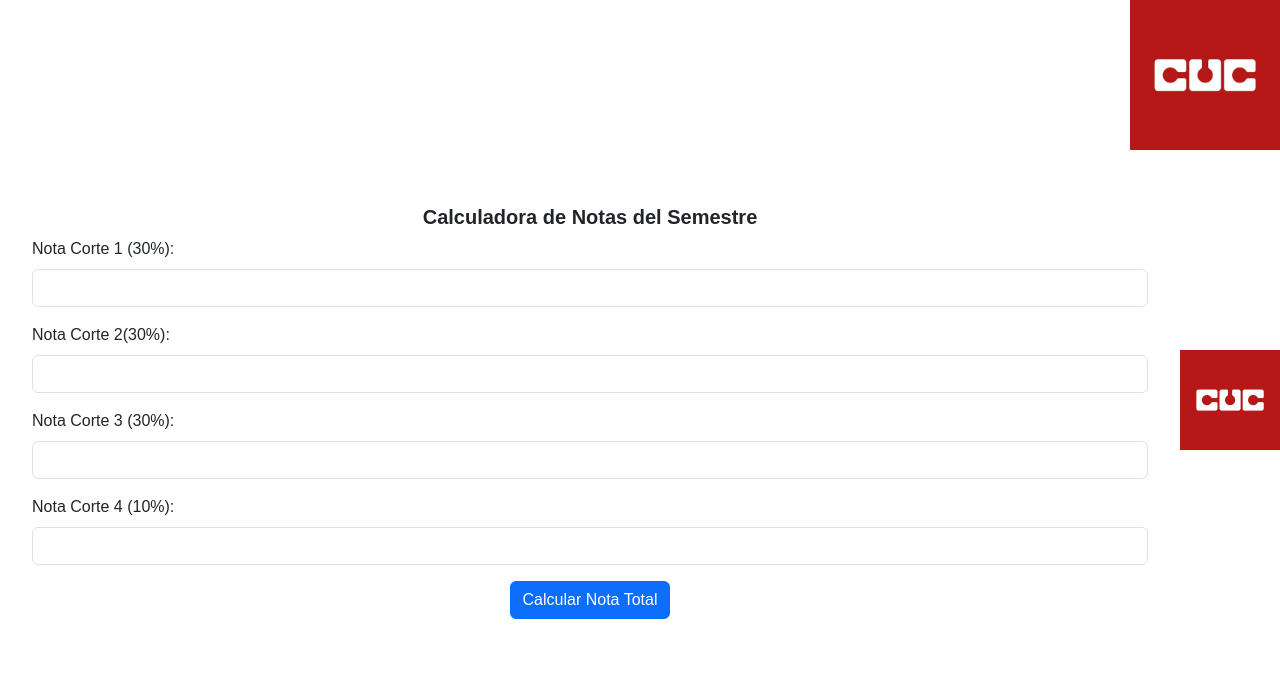
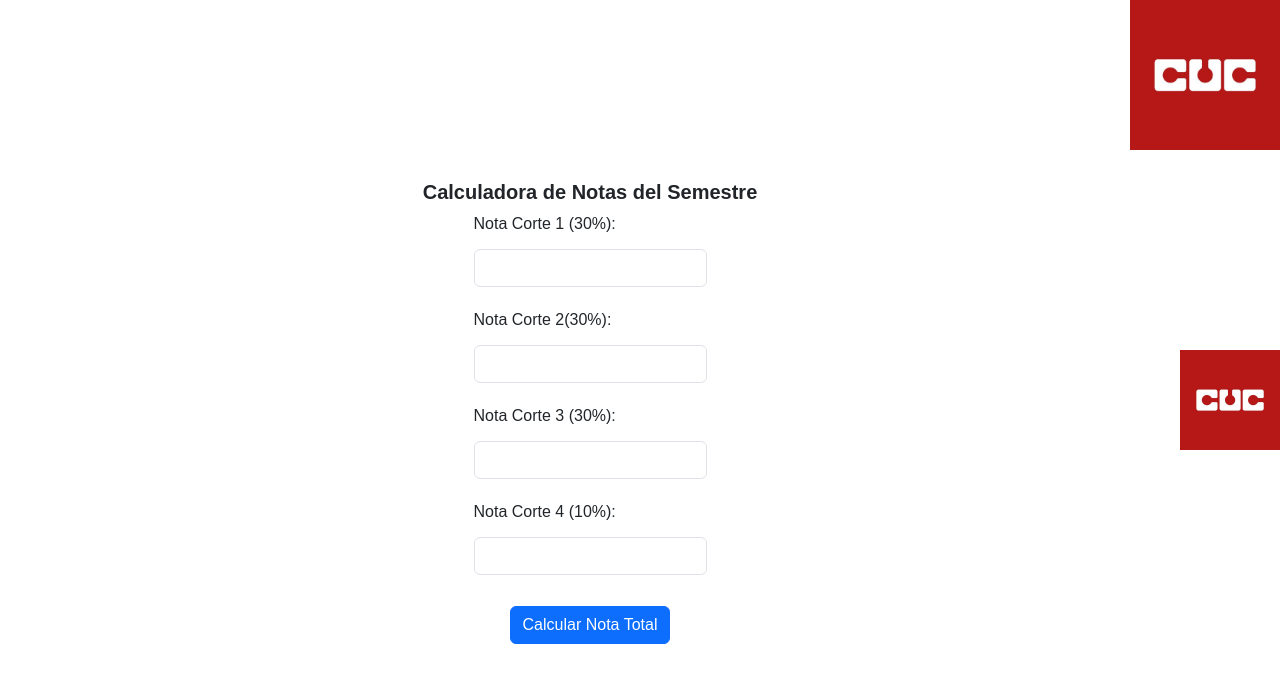
Before and after one commit to jcala03/BuenasPracticas, a plain HTML site: page index.html in a window 1280 px wide. Drawn offline with nearby package versions, Linux system fonts and the light colour scheme; files whose address does not match are found by name.

```diff
--- a/styles.css
+++ b/styles.css
@@ -19,32 +19,42 @@
     border-radius: 10px;
     box-shadow: 0 0 10px rgba(0, 0, 0, 0.1);
     width: 400px;
+    display: flex;
+    flex-direction: column;
+    align-items: center; /* Centra los elementos dentro del contenedor */
 }
 
 h1 {
-    font-size: 20px; /* Reduce el tamaño del texto */
+    font-size: 20px;
     font-weight: bold;
     text-align: center;
 }
 
-.calculadora {
-    background-color: rgba(255, 255, 255, 0.8);
-    border-radius: 10px;
-    box-shadow: 0 0 10px rgba(0, 0, 0, 0.1);
-    padding: 20px;
-    width: 200px;
+form {
+    display: flex;
+    flex-direction: column;
+    align-items: center; /* Asegura que los inputs y botones estén centrados */
+    width: 100%;
 }
 
-.botones {
-    background-color: #f1f1f1;
+input {
+    width: 90%; /* Hace que los campos de entrada sean más anchos */
+    padding: 10px;
+    margin: 5px 0;
     border: 1px solid #ccc;
-    font-size: 1rem; /* Reduce el tamaño del botón */
+    border-radius: 5px;
+}
+
+button {
+    background-color: #007bff;
+    color: white;
+    font-size: 1rem;
     padding: 10px 15px;
+    border: none;
     border-radius: 5px;
     cursor: pointer;
-    transition: background-color 0.3s;
+    margin-top: 10px;
 }
 
-.botones:hover {
-    background-color: #ddd;
-}
+button:hover {
+    background-color: #0056b3;
```
